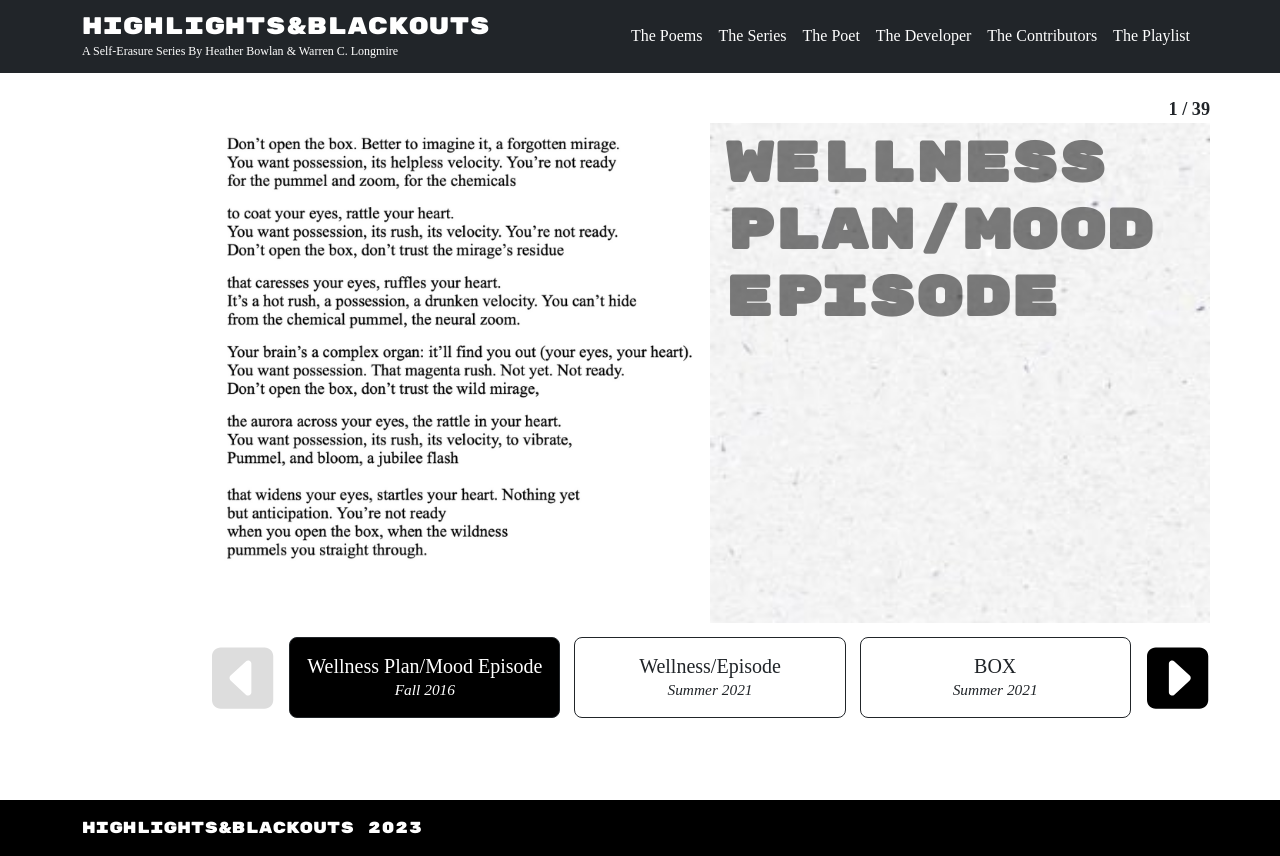
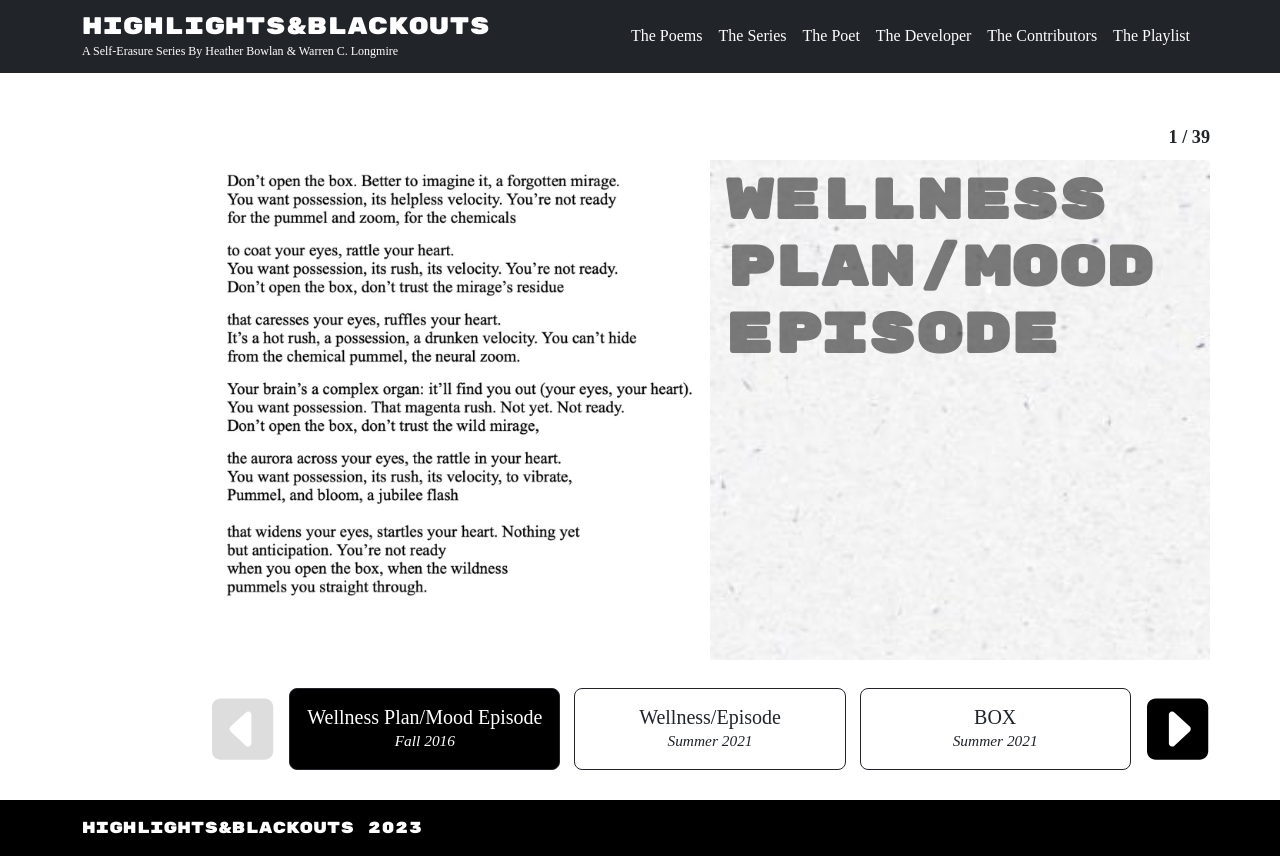
Before and after one commit to wlongmire/self-erasures, a Next.js app: page /blackouts/1 in a window 1280 px wide. Built offline with nearby package versions, Linux system fonts and the light colour scheme; a web font is replaced by a local one.

Commit message:
more style changes.

```diff
--- a/components/PoemContainer.js
+++ b/components/PoemContainer.js
@@ -7,7 +7,7 @@ import { faSquareCaretRight,  faSquareCaretLeft} from '@fortawesome/free-solid-s
 
 import ReactAudioPlayer from 'react-audio-player';
 
-import { PoemStyle, PoemIndex, PoemButton, ArrowContainer } from './../styles/styleModules';
+import { PoemStyle, PoemIndex, PoemButton, ArrowContainer, PoemCenterContainer } from './../styles/styleModules';
 
 import { Layout } from "antd";
 
--- a/styles/styleModules.js
+++ b/styles/styleModules.js
@@ -52,6 +52,7 @@ export const ContributorContainer = styled.div`
 export const PoemIndex = styled.div`
   padding:0;
   margin:0;
+  margin-bottom: 0.5em;
   font-weight: bolder;
   font-size: 1.3em;
 `
@@ -79,7 +80,9 @@ export const ArrowContainer = styled.div`
 
 export const PoemStyle = styled.div`
     font-family: 'Sorts Mill Goudy', serif;
+    margin-top: 2em;
     width:1000px;
+
     h4 {
         padding-left: 15px;
     }
@@ -126,7 +129,7 @@ export const PoemStyle = styled.div`
         flex:1
         height:140px;
         gap: 1em;
-        padding-top: 1em;
+        padding-top: 2em;
     }
 
     .poemScrub {
@@ -142,7 +145,6 @@ export const PoemStyle = styled.div`
     .imageCarousel {
         width:500px
     }
-
 
     .arrow {
         padding: 0 2px;
```
Lines whose indentation alone changed are shown as unchanged.
